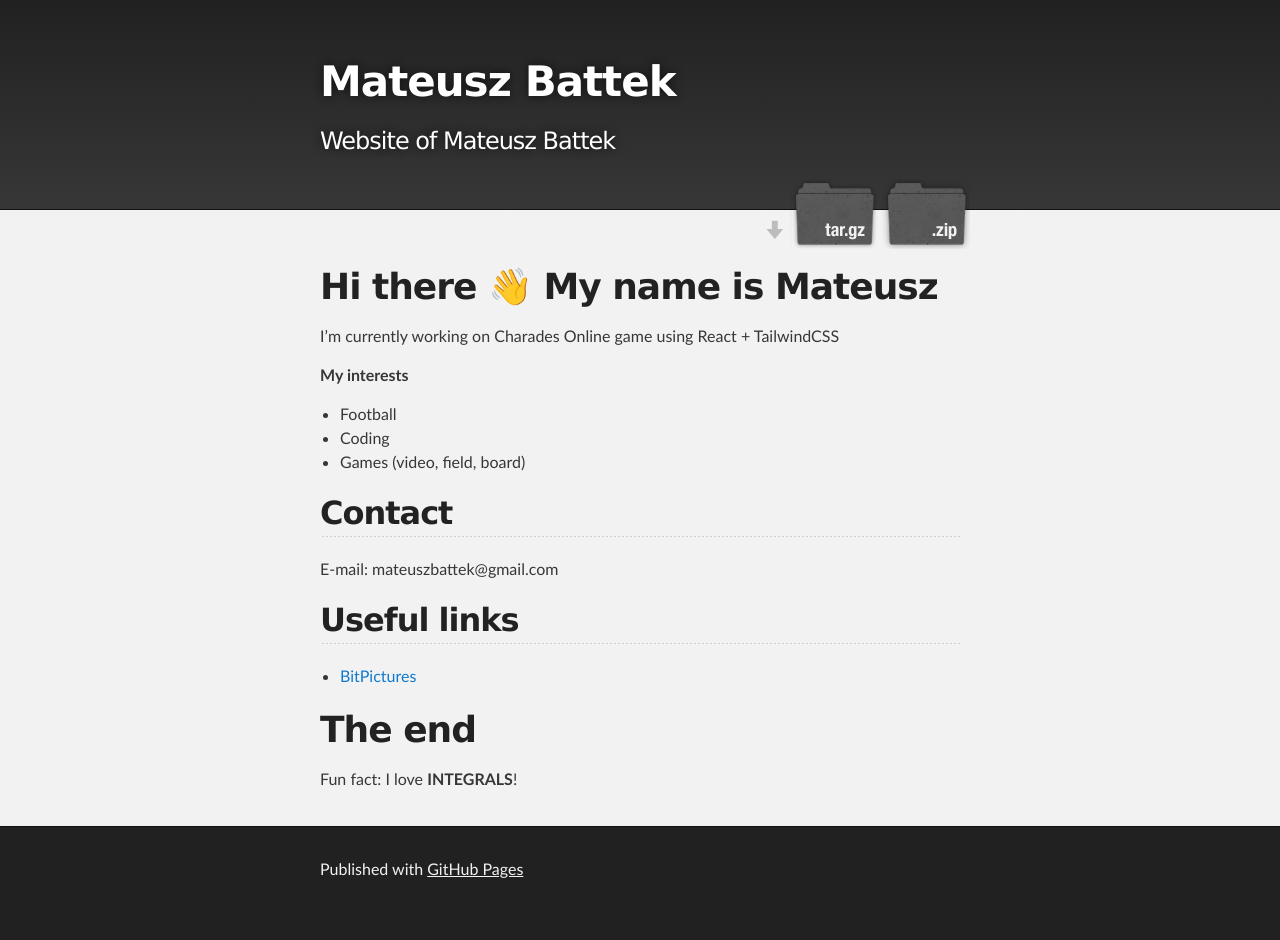
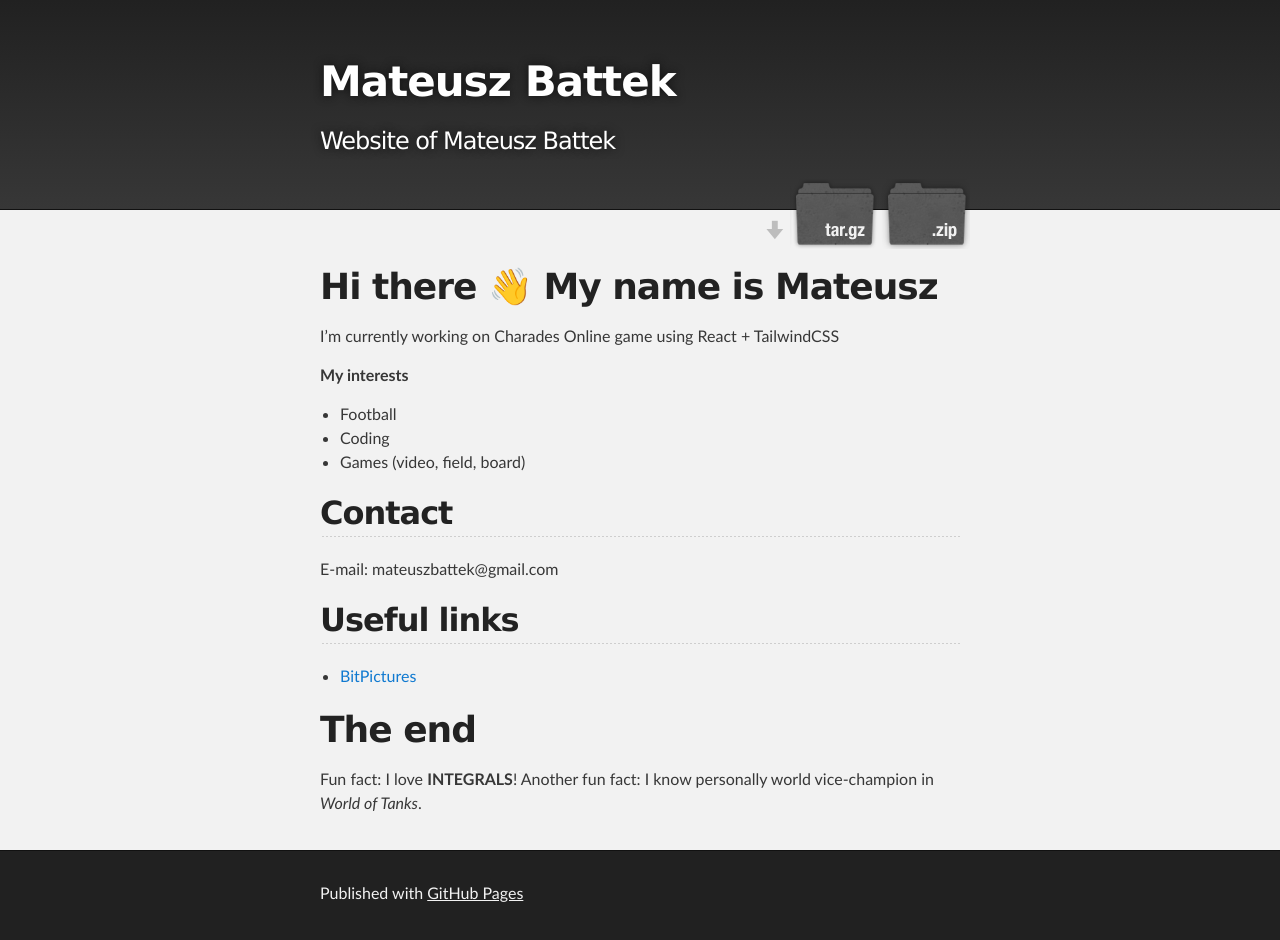
Before and after one commit to MateuszBattek/MateuszBattek.github.io, a Jekyll site: the page built from index.md, in a window 1280 px wide. Built offline with Jekyll 4.4.1, drawn with Linux system fonts in a browser that asks for light colours; our own code applies the rules of GitHub Pages for plain Markdown files; before the commit the page ends 916 px from its top, so only the background shows below that.

Commit message:
added fun fact

```diff
--- a/index.md
+++ b/index.md
@@ -23,3 +23,4 @@ E-mail: mateuszbattek@gmail.com
 # The end
 
 Fun fact: I love **INTEGRALS**!
+Another fun fact: I know personally world vice-champion in _World of Tanks_.
```
